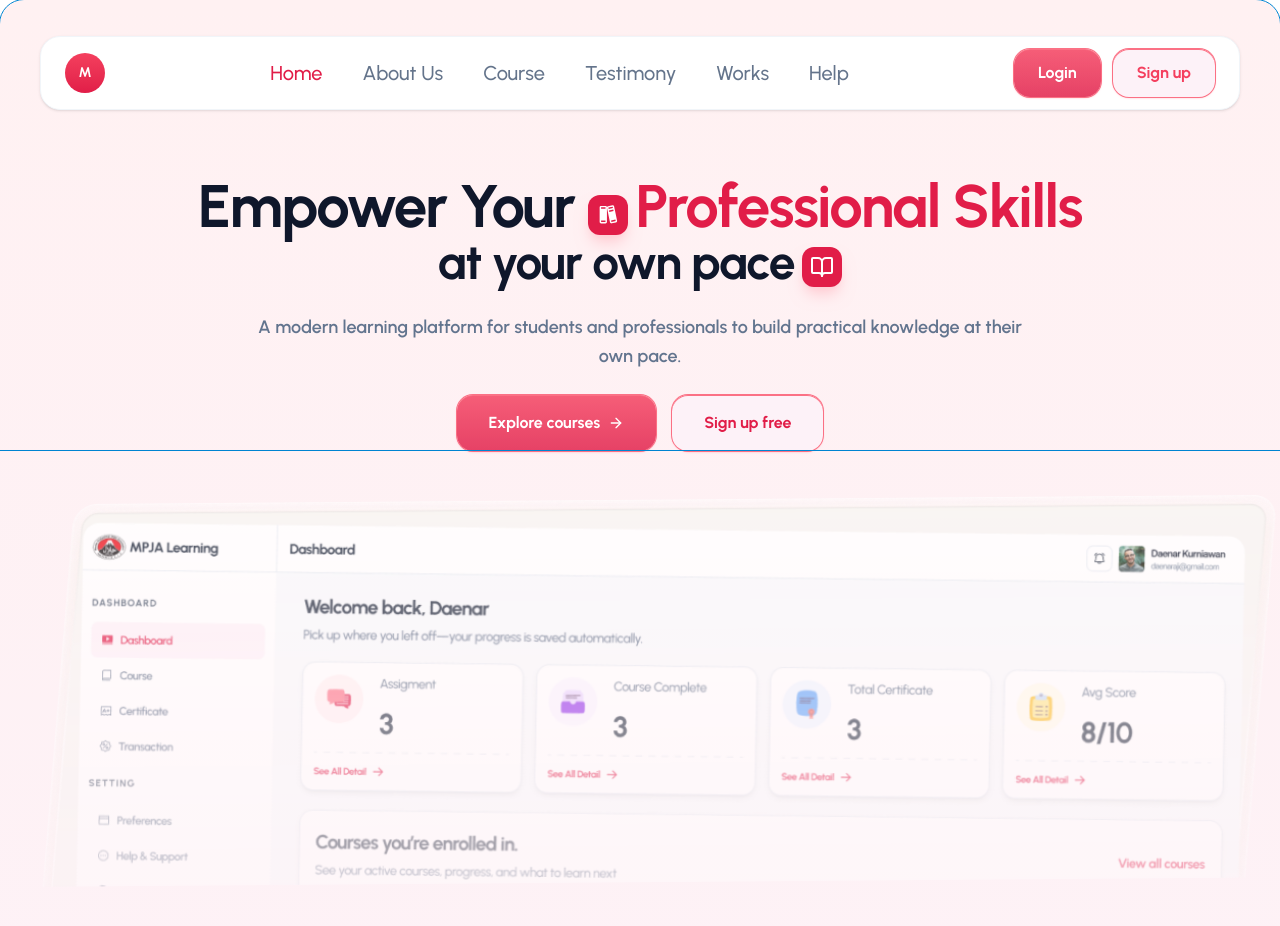
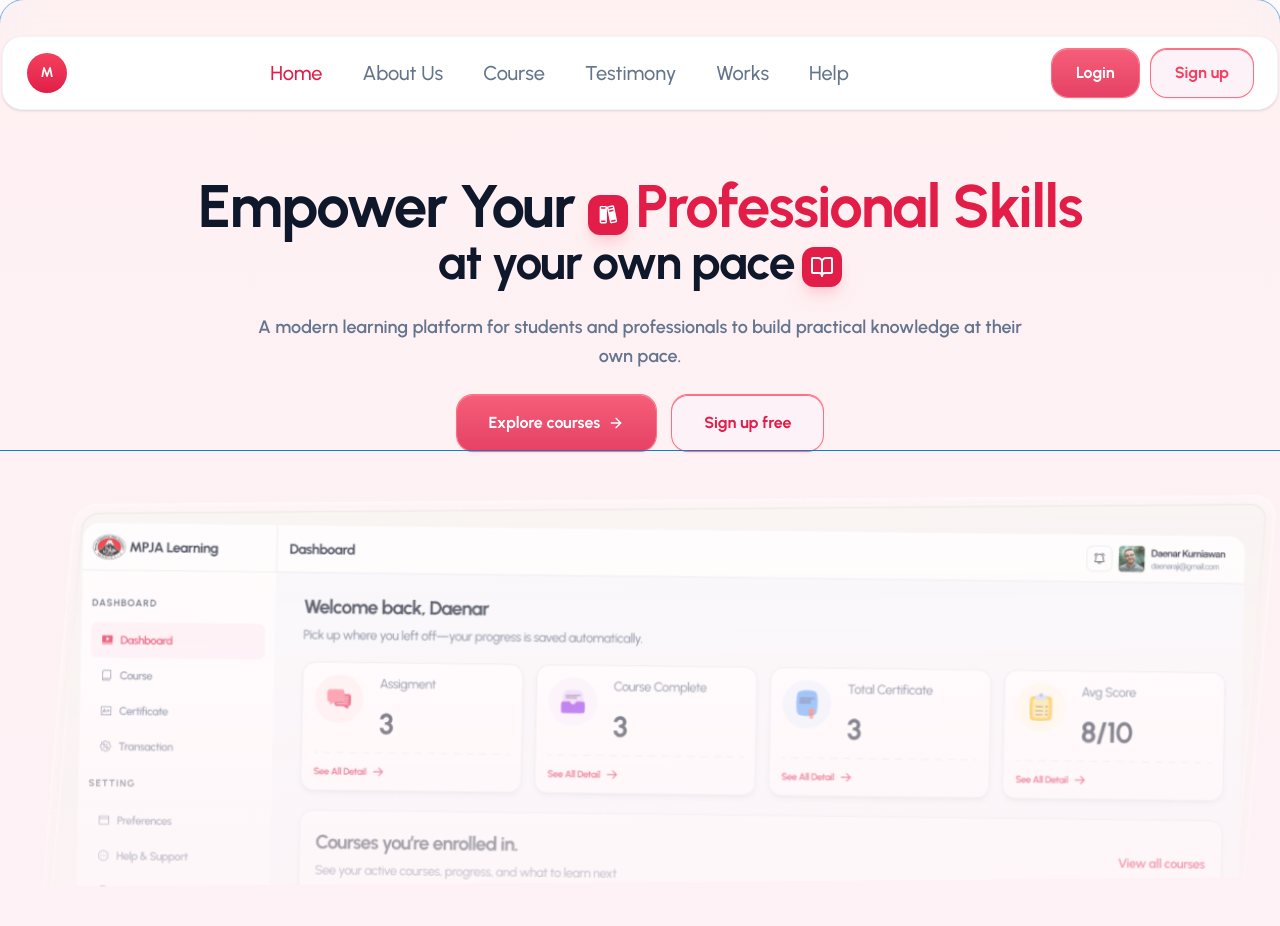
Before and after one commit to alfieqashwa/mpja, a Next.js app: page / in a window 1280 px wide. Shown: the top 926 px of the page. Built offline with nearby package versions, Linux system fonts and the light colour scheme.

Commit message:
style: modified navbar background to blur

```diff
--- a/app/(home)/navbar.tsx
+++ b/app/(home)/navbar.tsx
@@ -19,8 +19,8 @@ export function Navbar() {
   const [isOpen, setIsOpen] = useState(false);
 
   return (
-    <header className="fixed top-9 left-1/2 -translate-x-1/2 w-300 z-99">
-      <div className="container mx-auto">
+    <header className="fixed top-0 left-1/2 -translate-x-1/2 w-355 z-99 backdrop-blur-lg">
+      <div className="mt-9 mx-18">
         {/* Floating Pill Navbar */}
         <nav className="flex items-center justify-between gap-4 rounded-2xl bg-white px-6 py-3 shadow-sm border border-slate-100">
           {/* Logo */}
```
